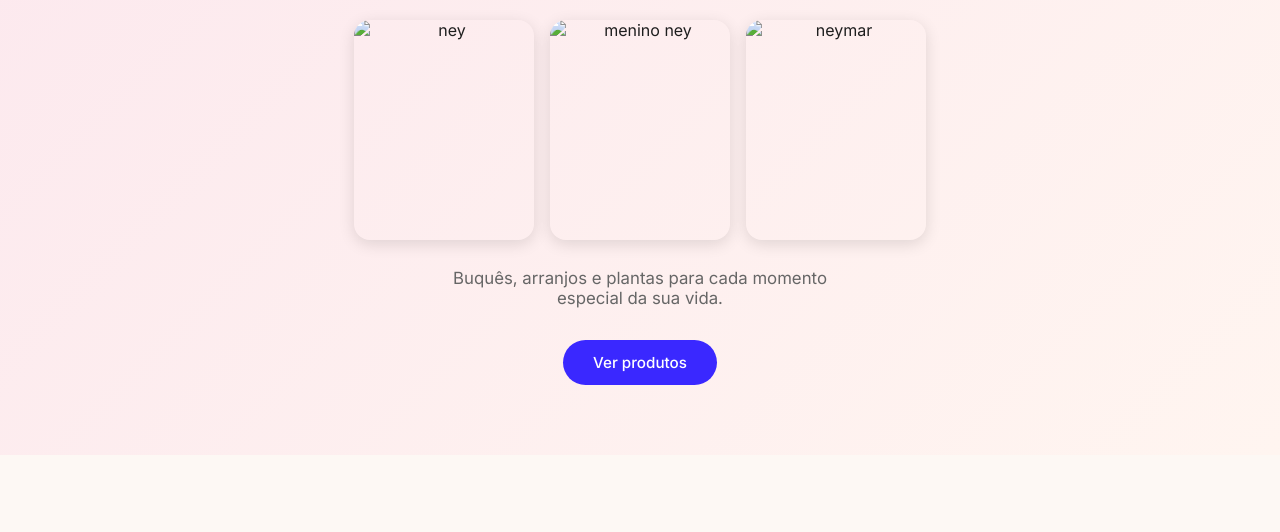
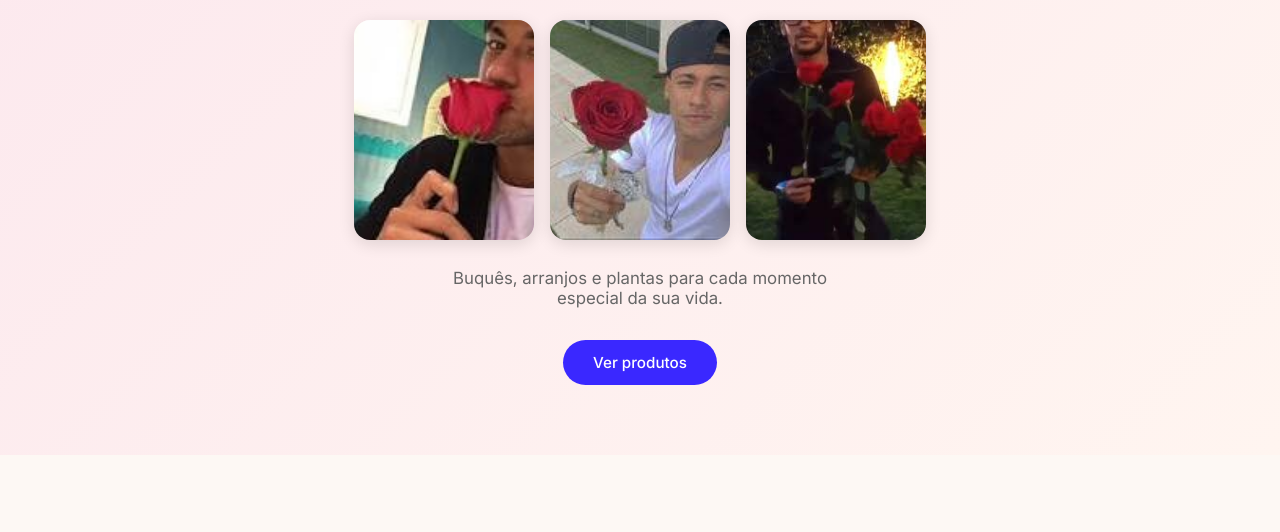
Before and after one commit to rafael60507/FLORICULTURA, a plain HTML site: page index.html in a window 1280 px wide. Shown: the part 252-784 px from the top of the page. Drawn offline with nearby package versions, Linux system fonts and the light colour scheme.

Commit message:
Add files via upload

```diff
--- a/index.html
+++ b/index.html
@@ -27,9 +27,9 @@
 
 
     <div class="hero-galeria">
-        <img src="imagens/download-_1_.png" alt="ney" />
-        <img src="imagens/download.jpg" alt="menino ney" />
-        <img src="imagens/images.jpg" alt="neymar" />
+        <img src="download-_1_.png" alt="ney" />
+        <img src="download.jpg" alt="menino ney" />
+        <img src="images.jpg" alt="neymar" />
       </div>
 
       <p class="hero-sub">Buquês, arranjos e plantas para cada momento especial da sua vida.</p>
```
